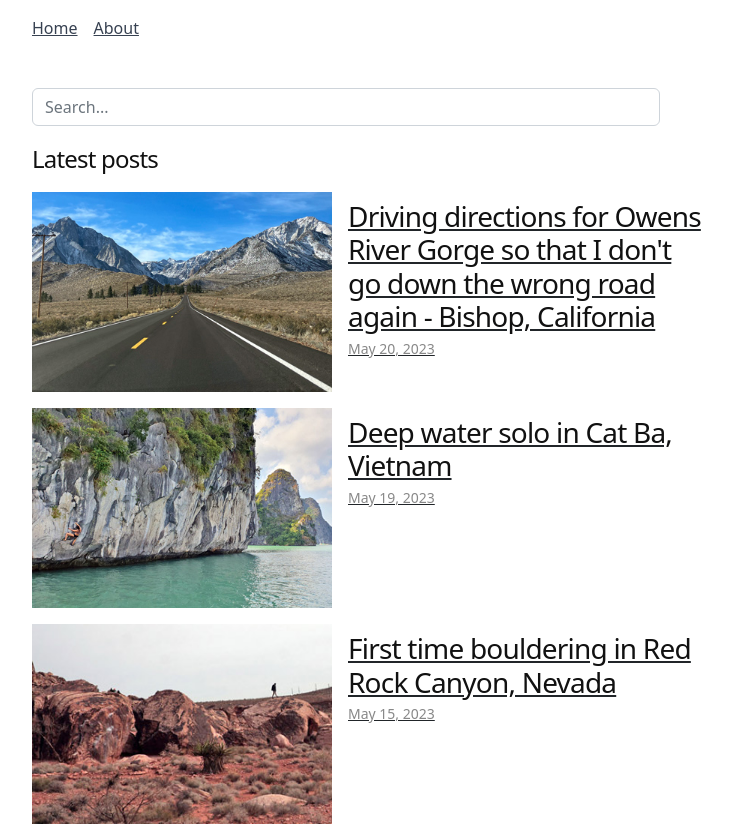
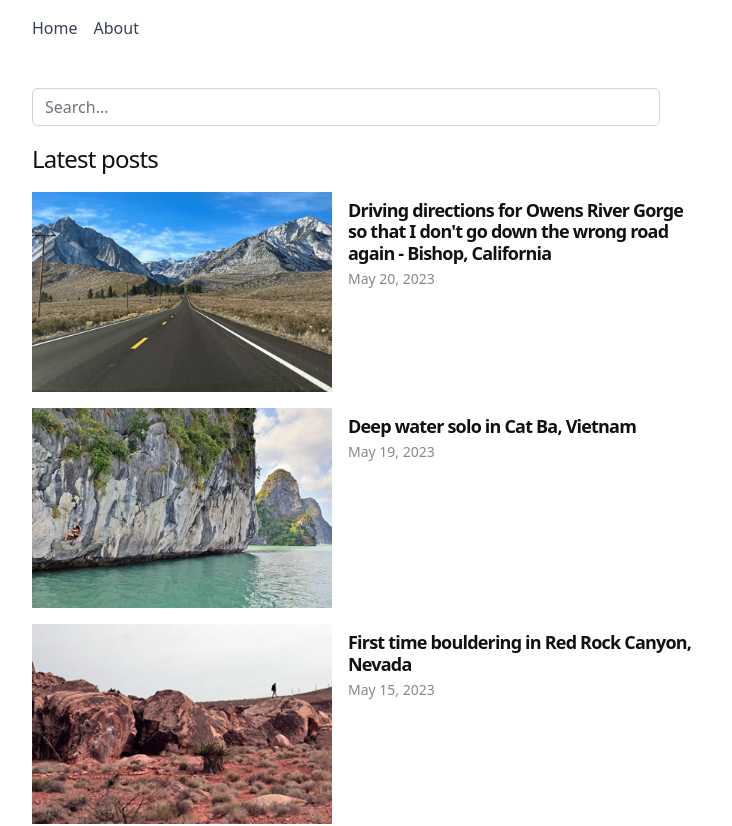
Before and after one commit to jessika/bilbo, a Next.js app: page / in a window 1280 px wide. Shown: the top 826 px of the page, without its empty margins (272-1004 px from the left). Built offline with nearby package versions, Linux system fonts and the light colour scheme.

Commit message:
Override some bootstrap styles

```diff
--- a/components/layout.module.css
+++ b/components/layout.module.css
@@ -12,6 +12,10 @@
 
 a.headerItem {
   color: rgb(55, 65, 81);
+  text-decoration: none;
+}
+
+.headerItem {
   margin-right: 1rem;
 }
 
@@ -21,4 +25,5 @@ a.headerItem {
 
 .backToHome a {
   color: inherit;
+  text-decoration: none;
 }
--- a/components/post-list-item.module.scss
+++ b/components/post-list-item.module.scss
@@ -8,6 +8,7 @@ $thumbnail-width: 300px;
 
 a.content {
   color: inherit;
+  text-decoration: none;
 }
 
 .content {
@@ -28,6 +29,8 @@ a.content {
 }
 
 h3.heading {
+  font-size: 18px;
+  font-weight: 600;
   margin: 0.5rem 0;
 }
 
--- a/pages/posts/[id].tsx
+++ b/pages/posts/[id].tsx
@@ -60,7 +60,7 @@ export default function Post({
           Visited{" "}
           <Date dateString={postData.visited_date} formatString={"LLLL yyyy"} />
         </div>
-        <main>
+        <main className={styles.main}>
           <MDXRemote {...postData.mdxSource} components={mdxComponents} />
         </main>
       </article>
--- a/styles/global.css
+++ b/styles/global.css
@@ -27,10 +27,6 @@ h3 {
   margin: 1rem 0;
 }
 
-h1 {
-  font-size: 2rem;
-}
-
 figure.mdxFigure {
   align-items: center;
   display: flex;
```
Also changed, not shown: pages/posts/id.module.scss (+12 -0 lines).
